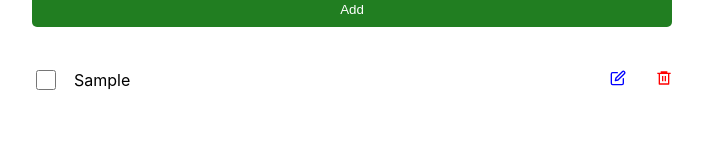
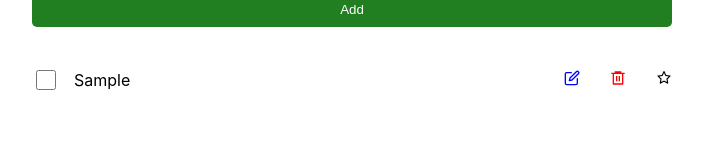
Before and after one commit to i-m-hossain/todo-react, a React (Create React App) app: page / in a window 1280 px wide. Both pictures are taken after typing "Sample" into the empty fields and a click on the button "Add". Shown: the part 144-300 px from the top of the page, without its empty margins (288-991 px from the left). Built offline with nearby package versions, Linux system fonts and the light colour scheme.

Commit message:
feat(favaourite add to the top): favourite to do is sorted to the top

```diff
--- a/src/Component/Home.js
+++ b/src/Component/Home.js
@@ -67,6 +67,13 @@ const Home = () => {
         })
         setTodos(updateTodo)
     }
+    const handleFavourite = (id) => {
+        const copyTodos = [...todos]
+        const todo = copyTodos.find(item => item.id === id)
+        const index = copyTodos.indexOf(todo)
+        copyTodos.unshift(copyTodos.splice(index, 1)[0]);
+        setTodos(copyTodos)
+    }
     return (
         <div>
             <h2>What needs to be done?</h2>
@@ -76,6 +83,7 @@ const Home = () => {
                 handleDelete={handleDelete}
                 toggleComplete={toggleComplete}
                 updateTodo={updateTodo}
+                handleFavourite={handleFavourite}
             ></ShowAddTodo>
         </div>
     );
--- a/src/Component/ShowAddTodo.js
+++ b/src/Component/ShowAddTodo.js
@@ -1,17 +1,20 @@
 import React from 'react';
 import Todo from './Todo';
 
-const ShowAddTodo = ({ todos, handleDelete, toggleComplete, updateTodo }) => {
+const ShowAddTodo = ({ todos, handleDelete, toggleComplete, updateTodo, handleFavourite }) => {
 
     return (
         <div>
             {
                 todos.map(todo => <Todo
+
                     key={todo.id}
                     todo={todo}
                     handleDelete={handleDelete}
                     toggleComplete={toggleComplete}
                     updateTodo={updateTodo}
+                    handleFavourite={handleFavourite}
+                    todos={todos}
                 ></Todo>)
             }
         </div>
--- a/src/Component/Todo.js
+++ b/src/Component/Todo.js
@@ -3,13 +3,17 @@ import './styles/todo.css'
 import { FiEdit } from 'react-icons/fi'
 import { RiDeleteBin6Line } from 'react-icons/ri'
 import TodoEdit from './TodoEdit';
+import { AiOutlineStar } from 'react-icons/ai'
 
-const Todo = ({ todo, handleDelete, toggleComplete, updateTodo }) => {
+const Todo = ({ todo, handleDelete, toggleComplete, updateTodo, handleFavourite }) => {
     const [editing, setEditing] = useState(false)
     const handleEdit = () => {
         setEditing(!editing)
     }
+    const handleSorting = (id) => {
+        handleFavourite(id)
 
+    }
     return (
         <div className="container">
             <div
@@ -40,6 +44,10 @@ const Todo = ({ todo, handleDelete, toggleComplete, updateTodo }) => {
                         style={{ marginLeft: '30px' }}
                         onClick={() => { handleDelete(todo.id) }}
                     ></RiDeleteBin6Line>
+                    <AiOutlineStar
+                        style={{ marginLeft: '30px' }}
+                        onClick={() => handleSorting(todo.id)}
+                    ></AiOutlineStar>
                 </div>
             </div>
             <div>
```
